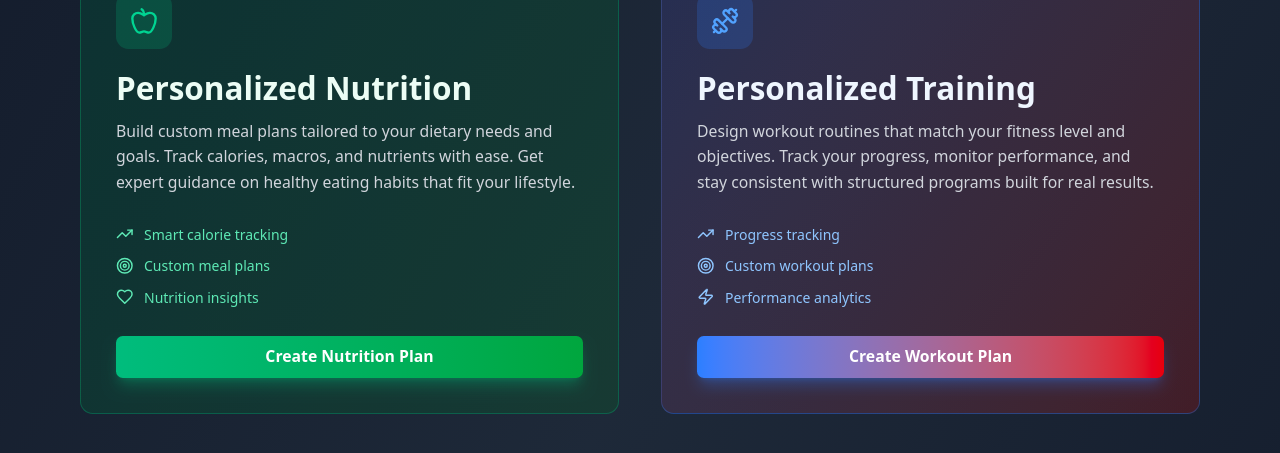
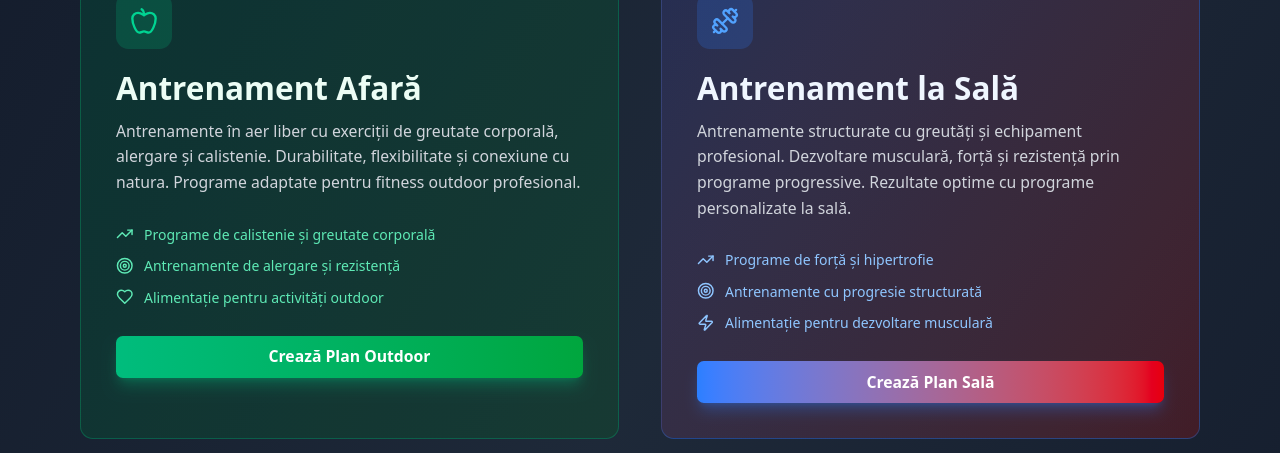
Before and after one commit to krylyan/MRS_Tweb_frontend, a React (Vite) app: page / in a window 1280 px wide. Shown: the part 825-1278 px from the top of the page. Built offline with nearby package versions, Linux system fonts and the light colour scheme.

Commit message:
Schimbari de design

```diff
--- a/src/pages/Home.jsx
+++ b/src/pages/Home.jsx
@@ -2,13 +2,19 @@ import { Button } from "../components/ui/button.jsx";
 import { Card } from "../components/ui/card.jsx";
 import { ImageWithFallback } from "../components/figma/ImageWithFallback.jsx";
 import { Apple, Dumbbell, TrendingUp, Target, Heart, Zap } from "lucide-react";
-import { Link } from "react-router-dom";
+import { Link, useNavigate } from "react-router-dom";
 
 /**
  * Home Page - FitLife landing page with all features
  * Matches DESIGN_SPECIFICATION.md completely
  */
 export default function Home() {
+  const navigate = useNavigate();
+
+  const goToSignIn = () => {
+    navigate("/signin");
+  };
+
   return (
     <div className="min-h-screen bg-gradient-to-br from-gray-900 via-gray-800 to-gray-900 text-white">
       {/* Navigation */}
@@ -64,12 +70,12 @@ export default function Home() {
       <section id="programs" className="px-6 md:px-12 pb-24">
         <div className="max-w-7xl mx-auto">
           <div className="grid md:grid-cols-2 gap-8 lg:gap-12">
-            {/* Nutrition Program Card */}
+            {/* Outdoor Training Card */}
             <Card className="group relative overflow-hidden bg-gradient-to-br from-emerald-900/40 to-green-900/40 border-emerald-500/30 hover:border-emerald-400/60 transition-all duration-300 hover:shadow-2xl hover:shadow-emerald-500/20 hover:-translate-y-2">
               <div className="relative h-64 overflow-hidden rounded-t-lg">
                 <ImageWithFallback
-                  src="https://images.unsplash.com/photo-1761839258803-21515f43190c?crop=entropy&cs=tinysrgb&fit=max&fm=jpg&ixid=M3w3Nzg4Nzd8MHwxfHNlYXJjaHwxfHxoZWFsdGh5JTIwc2FsYWQlMjBtZWFsJTIwcHJlcCUyMG51dHJpdGlvbnxlbnwxfHx8fDE3NzE2ODYwOTF8MA&ixlib=rb-4.1.0&q=80&w=1080&utm_source=figma&utm_medium=referral"
-                  alt="Healthy nutrition meals"
+                  src="https://images.unsplash.com/photo-1571902943202-507ec2618e8f?crop=entropy&cs=tinysrgb&fit=max&fm=jpg&q=80&w=1080"
+                  alt="Outdoor training"
                   className="w-full h-full object-cover group-hover:scale-110 transition-transform duration-500"
                 />
                 <div className="absolute inset-0 bg-gradient-to-t from-gray-900 via-gray-900/50 to-transparent" />
@@ -81,42 +87,43 @@ export default function Home() {
                 </div>
 
                 <h2 className="text-3xl md:text-4xl font-bold mb-4 text-emerald-50">
-                  Personalized Nutrition
+                  Antrenament Afară
                 </h2>
 
                 <p className="text-gray-300 text-lg leading-relaxed mb-8">
-                  Build custom meal plans tailored to your dietary needs and goals.
-                  Track calories, macros, and nutrients with ease. Get expert guidance
-                  on healthy eating habits that fit your lifestyle.
+                  Antrenamente în aer liber cu exerciții de greutate corporală, alergare și calistenie.
+                  Durabilitate, flexibilitate și conexiune cu natura. Programe adaptate pentru fitness outdoor profesional.
                 </p>
 
                 <div className="space-y-3 mb-8">
                   <div className="flex items-center gap-3 text-emerald-300">
                     <TrendingUp className="w-5 h-5" />
-                    <span>Smart calorie tracking</span>
+                    <span>Programe de calistenie și greutate corporală</span>
                   </div>
                   <div className="flex items-center gap-3 text-emerald-300">
                     <Target className="w-5 h-5" />
-                    <span>Custom meal plans</span>
+                    <span>Antrenamente de alergare și rezistență</span>
                   </div>
                   <div className="flex items-center gap-3 text-emerald-300">
                     <Heart className="w-5 h-5" />
-                    <span>Nutrition insights</span>
+                    <span>Alimentație pentru activități outdoor</span>
                   </div>
                 </div>
 
-                <Button className="w-full bg-gradient-to-r from-emerald-500 to-green-600 hover:from-emerald-600 hover:to-green-700 text-white font-semibold py-6 text-lg border-0 shadow-lg shadow-emerald-500/30">
-                  Create Nutrition Plan
+                <Button
+                  onClick={goToSignIn}
+                  className="w-full bg-gradient-to-r from-emerald-500 to-green-600 hover:from-emerald-600 hover:to-green-700 text-white font-semibold py-6 text-lg border-0 shadow-lg shadow-emerald-500/30">
+                  Crează Plan Outdoor
                 </Button>
               </div>
             </Card>
 
-            {/* Workout Program Card */}
+            {/* Gym Training Card */}
             <Card className="group relative overflow-hidden bg-gradient-to-br from-blue-900/40 to-red-900/40 border-blue-500/30 hover:border-blue-400/60 transition-all duration-300 hover:shadow-2xl hover:shadow-blue-500/20 hover:-translate-y-2">
               <div className="relative h-64 overflow-hidden rounded-t-lg">
                 <ImageWithFallback
-                  src="https://images.unsplash.com/photo-1766287453739-c3ffc3f37d05?crop=entropy&cs=tinysrgb&fit=max&fm=jpg&ixid=M3w3Nzg4Nzd8MHwxfHNlYXJjaHwxfHxneW0lMjB3b3Jrb3V0JTIwZml0bmVzcyUyMHRyYWluaW5nfGVufDF8fHx8MTc3MTYxOTQzM3ww&ixlib=rb-4.1.0&q=80&w=1080&utm_source=figma&utm_medium=referral"
-                  alt="Gym workout training"
+                  src="https://images.unsplash.com/photo-1534438327276-14e5300c3a48?crop=entropy&cs=tinysrgb&fit=max&fm=jpg&q=80&w=1080"
+                  alt="Gym training"
                   className="w-full h-full object-cover group-hover:scale-110 transition-transform duration-500"
                 />
                 <div className="absolute inset-0 bg-gradient-to-t from-gray-900 via-gray-900/50 to-transparent" />
@@ -128,32 +135,34 @@ export default function Home() {
                 </div>
 
                 <h2 className="text-3xl md:text-4xl font-bold mb-4 text-blue-50">
-                  Personalized Training
+                  Antrenament la Sală
                 </h2>
 
                 <p className="text-gray-300 text-lg leading-relaxed mb-8">
-                  Design workout routines that match your fitness level and objectives.
-                  Track your progress, monitor performance, and stay consistent with
-                  structured programs built for real results.
+                  Antrenamente structurate cu greutăți și echipament profesional.
+                  Dezvoltare musculară, forță și rezistență prin programe progressive.
+                  Rezultate optime cu programe personalizate la sală.
                 </p>
 
                 <div className="space-y-3 mb-8">
                   <div className="flex items-center gap-3 text-blue-300">
                     <TrendingUp className="w-5 h-5" />
-                    <span>Progress tracking</span>
+                    <span>Programe de forță și hipertrofie</span>
                   </div>
                   <div className="flex items-center gap-3 text-blue-300">
                     <Target className="w-5 h-5" />
-                    <span>Custom workout plans</span>
+                    <span>Antrenamente cu progresie structurată</span>
                   </div>
                   <div className="flex items-center gap-3 text-blue-300">
                     <Zap className="w-5 h-5" />
-                    <span>Performance analytics</span>
+                    <span>Alimentație pentru dezvoltare musculară</span>
                   </div>
                 </div>
 
-                <Button className="w-full bg-gradient-to-r from-blue-500 to-red-600 hover:from-blue-600 hover:to-red-700 text-white font-semibold py-6 text-lg border-0 shadow-lg shadow-blue-500/30">
-                  Create Workout Plan
+                <Button
+                  onClick={goToSignIn}
+                  className="w-full bg-gradient-to-r from-blue-500 to-red-600 hover:from-blue-600 hover:to-red-700 text-white font-semibold py-6 text-lg border-0 shadow-lg shadow-blue-500/30">
+                  Crează Plan Sală
                 </Button>
               </div>
             </Card>
--- a/src/pages/auth/SignIn.jsx
+++ b/src/pages/auth/SignIn.jsx
@@ -34,7 +34,10 @@ export default function SignIn() {
     // Mock authentication
     if (email === "admin" && password === "admin") {
       setLoading(false);
-      navigate("/dashboard", { replace: true });
+      // Store login info
+      localStorage.setItem("isLoggedIn", "true");
+      localStorage.setItem("userEmail", email);
+      navigate("/", { replace: true });
     } else {
       setLoading(false);
       setError("Invalid email or password. Try admin/admin");
```
